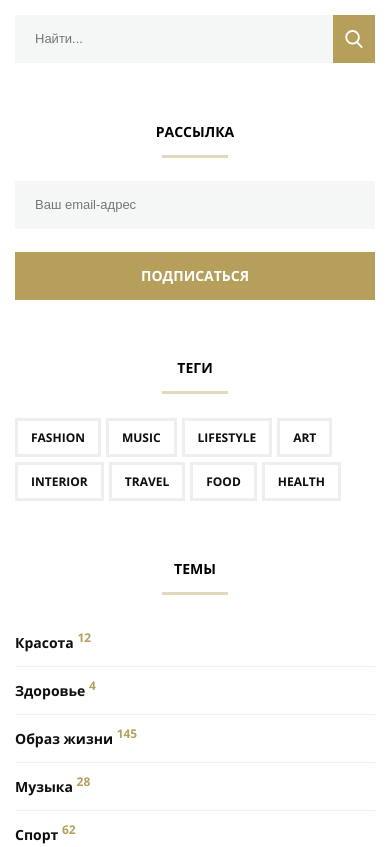
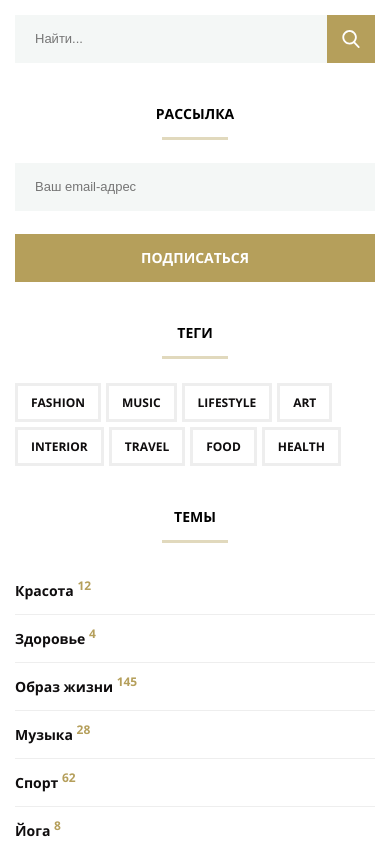
Before and after one commit to Yaraspik/mq_diploma, a plain HTML site: page index.html in a window 390 px wide. Shown: the part 5580-6427 px from the top of the page. Drawn offline with Linux system fonts and the light colour scheme; files whose address does not match are found by name.

Commit message:
Add files via upload

```diff
--- a/css/style-mobile.css
+++ b/css/style-mobile.css
@@ -152,4 +152,30 @@
     .search {
         width: 100%;
     }
+
+.button-search {
+    min-width: 48px;
 }
+
+    .mailing-list {
+        margin-top: 44px;
+    }
+
+    .tags-cloud {
+        margin-top: 44px;
+    }
+
+    .topics-cloud {
+        margin-top: 44px;
+    }
+
+    /* =====PRODUCTS===== */
+    .page__our-products {
+        margin-top: 44px;
+    }
+
+    .our-products-wrapper {
+        gap: 26px;
+    }
+
+}
```
